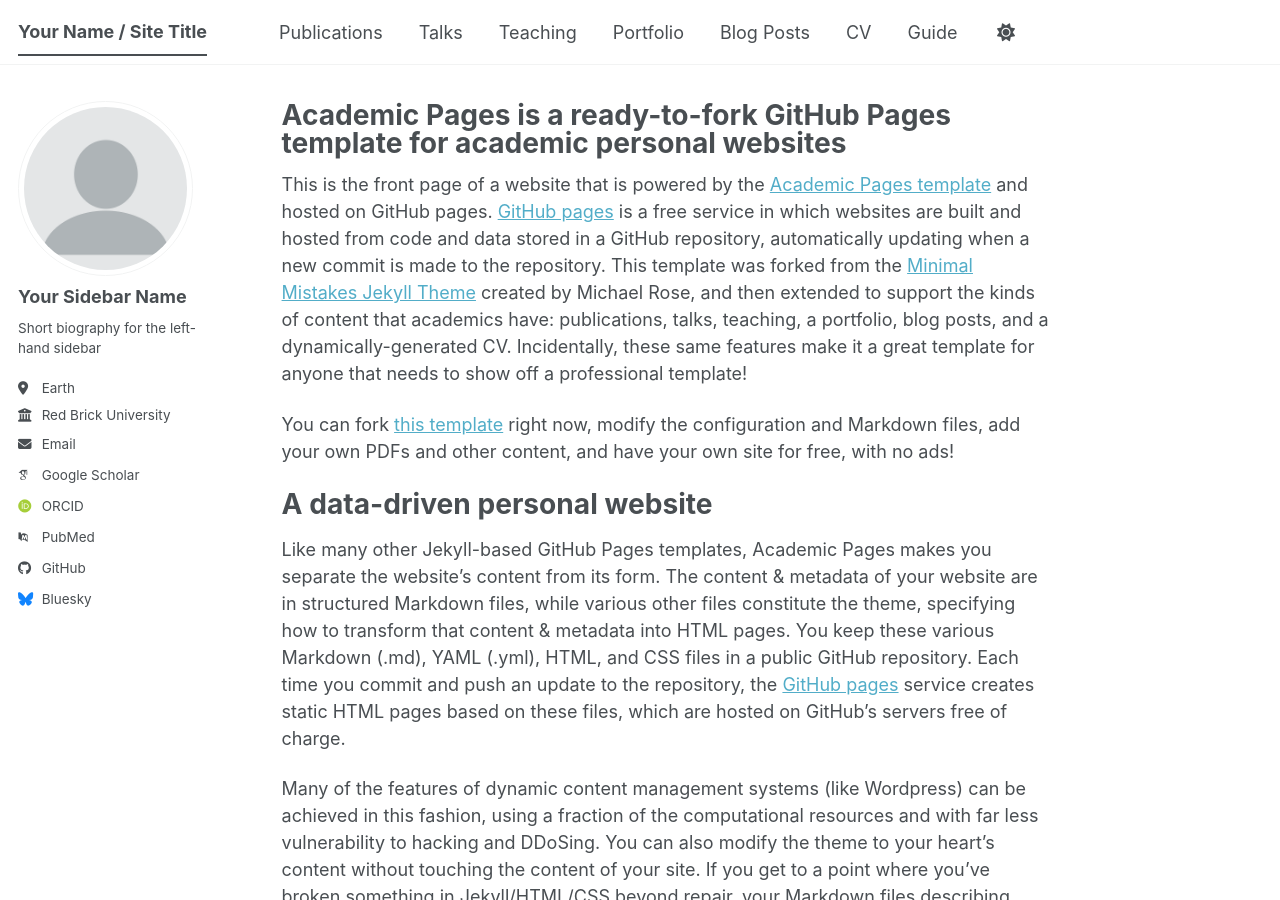
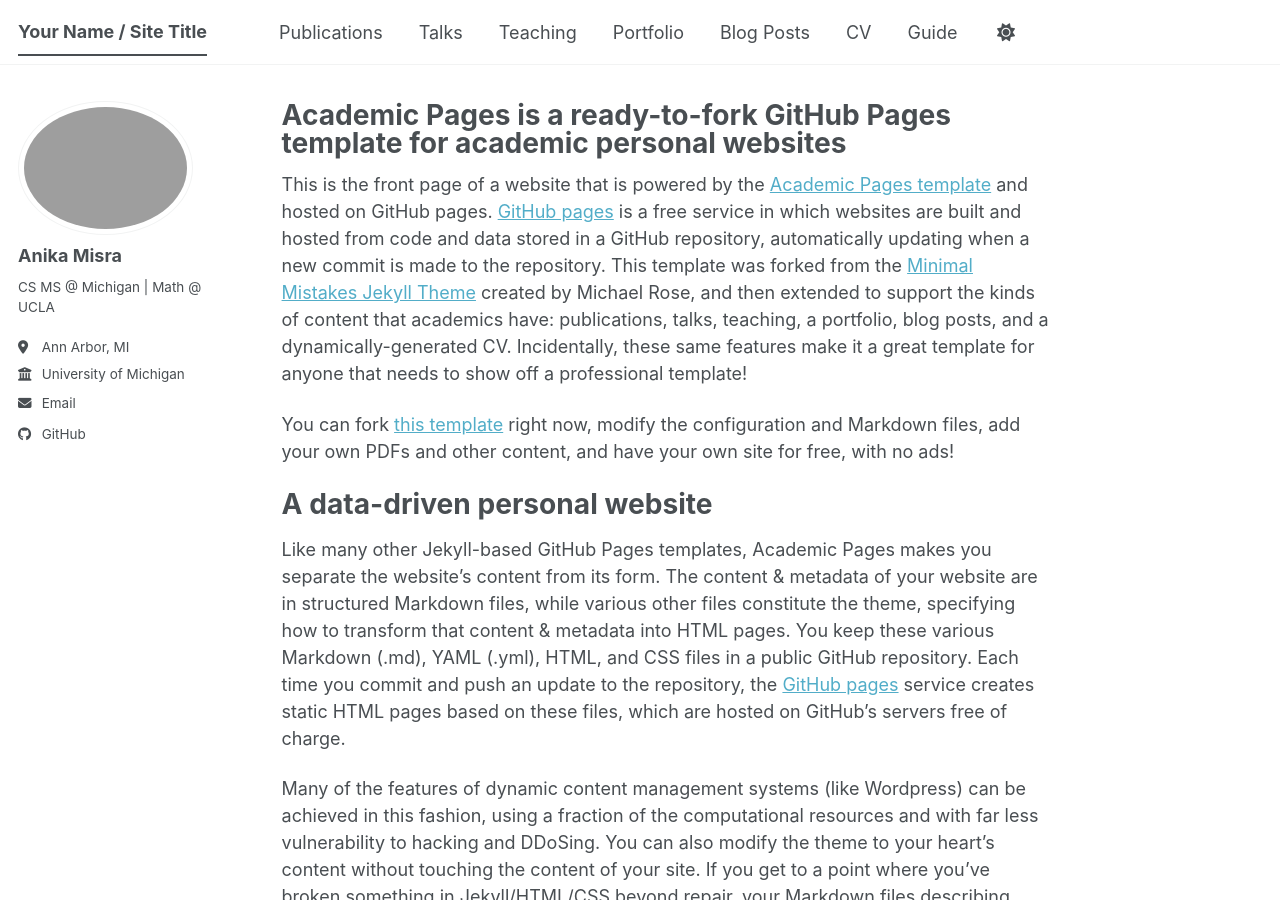
Before and after one commit to anikamisra/anikamisra.github.io, a Jekyll site: the page built from _pages/about.md, in a window 1280 px wide and 900 px high. Built offline with Jekyll 4.4.1, drawn with Linux system fonts in a browser that asks for light colours; some web fonts are replaced; a script bundle is joined from its source files by our own code; library files that are not in the unit come from our copies.

Commit message:
Update _config.yml

```diff
--- a/_config.yml
+++ b/_config.yml
@@ -23,25 +23,25 @@
 #               Additional customization can be done by editing /_includes/author-profile.html
 author:
   # Biographic information
-  avatar           : "profile.png"
-  name             : "Your Sidebar Name"
+  avatar           : "images/100_0021 2.heic"
+  name             : "Anika Misra"
   pronouns         : # example: "she/her"
-  bio              : "Short biography for the left-hand sidebar"
-  location         : "Earth"
-  employer         : "Red Brick University"
+  bio              : "CS MS @ Michigan | Math @ UCLA"
+  location         : "Ann Arbor, MI"
+  employer         : "University of Michigan"
   uri              : # URL
-  email            : "none@example.org"
+  email            : "anmisra@umich.edu"
 
   # Academic websites
   academia         : # URL
   arxiv            : # URL - Update with the correct link to your profile
-  googlescholar    : "https://scholar.google.com/citations?user=PS_CX0AAAAAJ"
+  googlescholar    : #"https://scholar.google.com/citations?user=PS_CX0AAAAAJ"
   inspire-hep      : # URL
   impactstory      : # URL
-  orcid            : "https://orcid.org/yourorcidurl"
+  orcid            : #"https://orcid.org/yourorcidurl"
   semantic         : # URL
   ssrn             : # URL
-  pubmed           : "https://www.ncbi.nlm.nih.gov/pubmed/?term=john+snow"
+  pubmed           : # URL
   researchgate     : # URL
   scopus           : # URL
   zotero           : # URL
@@ -51,13 +51,13 @@
   bitbucket        : # Username - Update with your username on the site
   codepen          : # Username
   dribbble         : # Username
-  github           : "academicpages"
+  github           : "anikamisra"
   kaggle           : # Username
   stackoverflow    : # User number or user number and name (i.e., use "1" or "1/jeff-atwood")
 
   # Social media
   artstation       : # Username
-  bluesky          : "bsky.app" # Replace this with you Bluesky username
+  bluesky          : # "bsky.app"
   facebook         : # Username
   flickr           : # Username
   foursquare       : # Username
```
